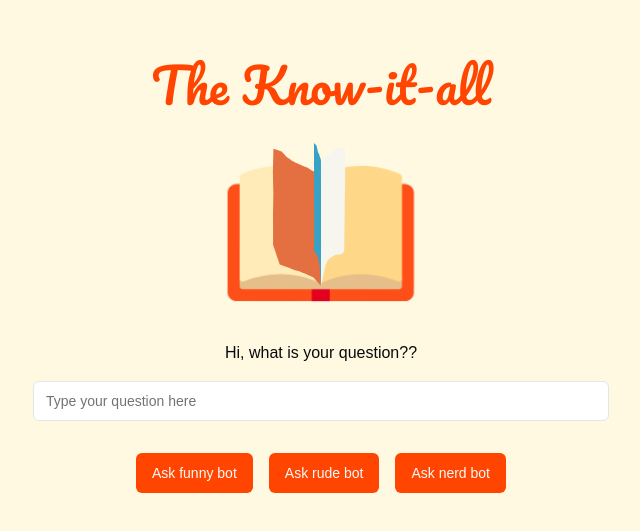
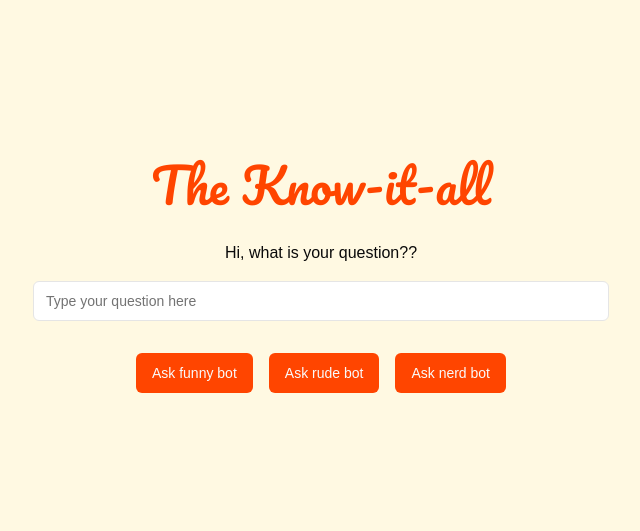
Before and after one commit to Cecil2024/The-Know-It-ALL, a Next.js app: page / in a window 1280 px wide. Shown: the part 107-638 px from the top of the page, without its empty margins (319-959 px from the left). Built offline with nearby package versions, Linux system fonts and the light colour scheme.

Commit message:
Lottie deleted

```diff
--- a/page.tsx
+++ b/page.tsx
@@ -3,8 +3,8 @@
 import { useState } from "react"
 import { Input } from "@/components/ui/input"
 import { Button } from "@/components/ui/button"
-import Lottie  from 'lottie-react';
-import animationData from './components/animations/book.json';
+//import Lottie  from 'lottie-react';
+//import animationData from './components/animations/book.json';
 import styles from "./page.module.css";
 
 export default function KnowItAll() {
@@ -39,9 +39,9 @@ export default function KnowItAll() {
         The Know-it-all
       </h1>
 
-      <div className={styles.icon}>
+      {/* <div className={styles.icon}>
       <Lottie animationData={animationData} loop={true} />
-      </div>
+      </div> */}
 
       <p className="text-center mb-4">{greeting}</p>
 
```
